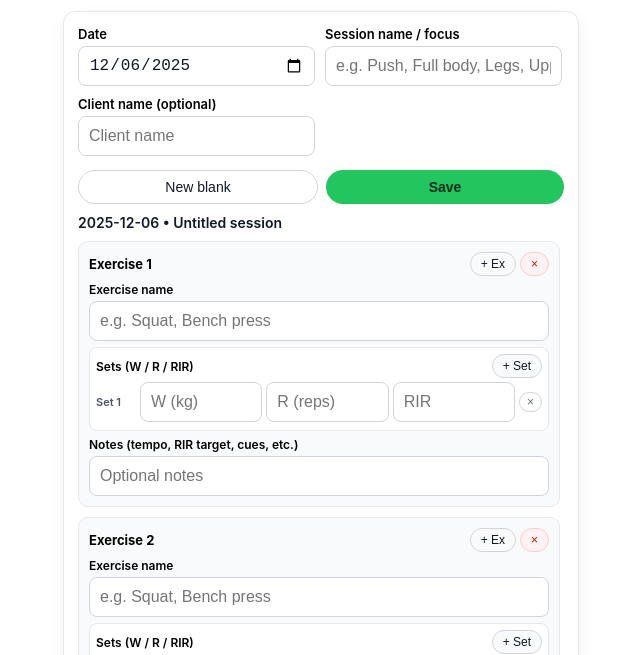
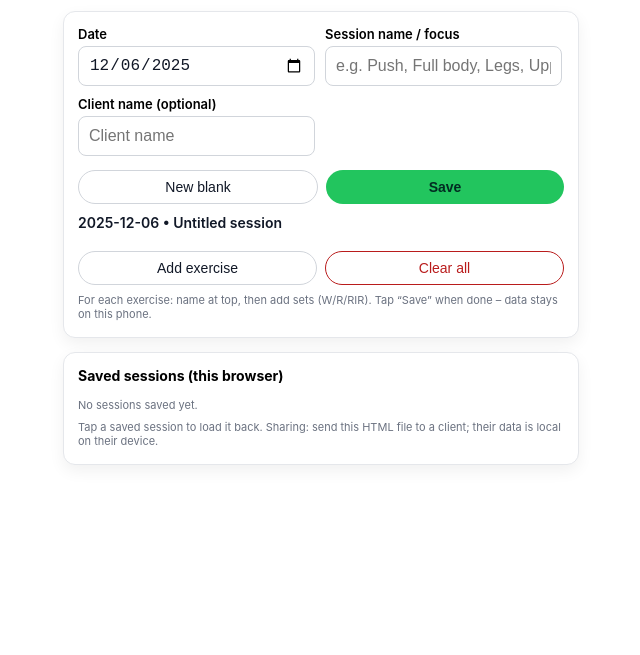
Before and after one commit to By-WH/Logbook4Aayan, a plain HTML site: page index.html in a window 1280 px wide. Shown: the part 83-738 px from the top of the page, without its empty margins (319-959 px from the left). Drawn offline with Linux system fonts and the light colour scheme.

Commit message:
Update index.html

```diff
--- a/index.html
+++ b/index.html
@@ -376,7 +376,7 @@
     var sessionsList = document.getElementById("sessionsList");
     var currentHeader = document.getElementById("currentHeader");
 
-    var INITIAL_EXERCISES = 3;
+    var INITIAL_EXERCISES = 0;
 
     function todayISO() {
       var d = new Date();
```
